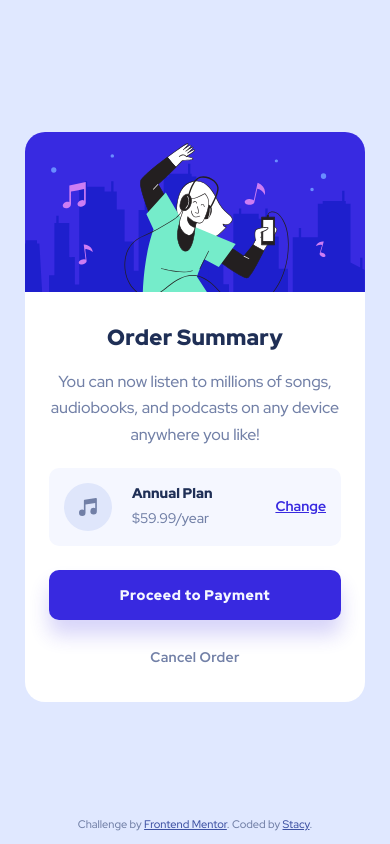
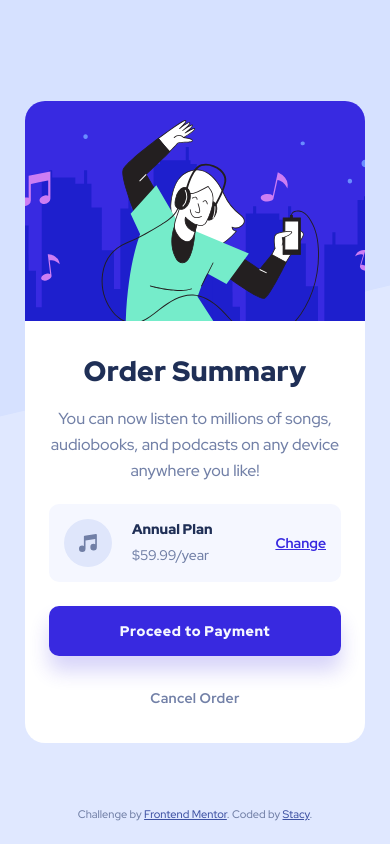
Before and after one commit to stautuan/order-summary-component-main, a plain HTML site: page index.html in a window 390 px wide. Drawn offline with Linux system fonts and the light colour scheme.

Commit message:
Added background image for desktop and mobile, and updated media query for improved mobile layout

```diff
--- a/styles.css
+++ b/styles.css
@@ -33,7 +33,10 @@ html {
 }
 
 body {
+  background-image: url(images/pattern-background-desktop.svg);
   background-color: hsl(var(--clr-pale-blue));
+  background-repeat: repeat-x;
+  background-position: top center;
   font-family: var(--font-san-serif);
   font-size: var(--fs-default);
   color: hsl(var(--clr-desat-blue));
@@ -55,7 +58,6 @@ main {
 .order-summary {
   text-align: center;
   border-radius: var(--border-radius-big);
-  margin-bottom: 1rem;
   overflow: hidden;
 }
 
@@ -169,7 +171,7 @@ button:hover {
 footer {
   position: fixed;
   bottom: 0;
-  padding: 1rem 0;
+  padding: 2rem 0;
 }
 
 .attribution {
@@ -181,18 +183,9 @@ footer {
   color: hsl(var(--clr-blue));
 }
 
-@media (max-width: 28em) {
-  .order-summary__img {
-    width: 100%;
-    height: 16rem;
-  }
-
+@media (max-width: 27.1em) {
   .order-summary__content {
     padding: 3.2rem 2.4rem;
-  }
-
-  .order-summary__title {
-    font-size: var(--fs-md);
   }
 
   .annual-plan {
@@ -204,6 +197,24 @@ footer {
   .annual-plan a {
     font-size: var(--fs-sm);
   }
+}
+
+@media (max-width: 24em) {
+  body {
+    background-image: url(images/pattern-background-mobile.svg);
+    background-color: hsl(var(--clr-pale-blue));
+    background-repeat: repeat-x;
+    background-position: top center;
+  }
+
+  .order-summary__img {
+    width: 100%;
+    height: 16rem;
+  }
+
+  .order-summary__title {
+    font-size: var(--fs-md);
+  }
 
   button {
     margin-bottom: 2.4rem;
```
